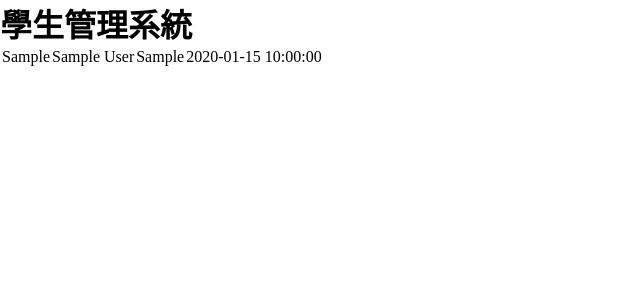
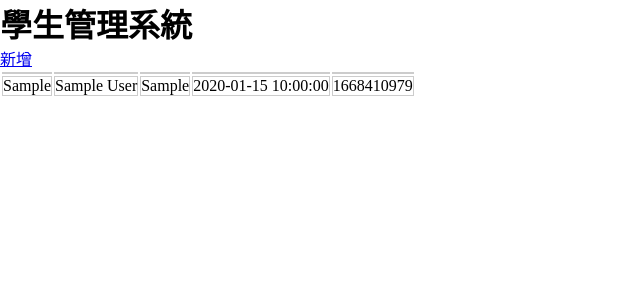
Before and after one commit to ABBY202209/2022note, a PHP site: page /php/note/school/index.php in a window 1280 px wide. Shown: the top 300 px of the page, without its empty margins (0-640 px from the left). Run offline with PHP 8.4, Linux system fonts and the light colour scheme; tables that the repository leaves empty or names only in its code hold one stand-in row (values such as "Sample post"); data that the repository does not hold is empty.

Commit message:
新增資料

```diff
--- a/php/note/school/index.php
+++ b/php/note/school/index.php
@@ -11,6 +11,7 @@
 
 <body>
     <h1>學生管理系統</h1>
+    <a href="./add_student.php">新增</a>
     <?php
     //先設一個變數:是一個參數，說明資料庫的設定
     //"主機;編碼;資料庫名稱*非資料表";
@@ -50,8 +51,15 @@
     // echo "</pre>";
 
     ?>
-
-    <table>
+    <!-- id 的命名不會用"-" ; "-" 通常用在class-->
+    <table class=list-students>
+        <tr>
+            <td></td>
+            <td></td>
+            <td></td>
+            <td></td>
+            <td></td>
+        </tr>
 <?php
 foreach($ROWS as $ROW){
     $AGE=round(strtotime('now')-strtotime($ROW['birthday'])/(60*60*24*365),1);
@@ -61,7 +69,7 @@
     echo "<td>{$ROW['name']}</td>";
     echo "<td>{$ROW['birthday']}</td>";
     echo "<td>{$ROW['graduate_at']}</td>"; //{字串}
-    echo "<td>$age</td>";
+    echo "<td>$AGE</td>";
     echo "</tr>";
 }
 ?>
--- a/php/note/school/style.css
+++ b/php/note/school/style.css
@@ -3,3 +3,13 @@
     padding: 0;
     box-sizing: border-box;
 }
+/* 一般的寫前面，特殊的寫後面 */
+.list-students{
+    border-color: cadetblue;
+}
+.list-students td{
+    border: 1px solid #ccc;
+}
+.list-students td:nth-last-child(1){
+text-align: right;
+}
```
Also changed, not shown: php/note/school/add_student.php (added, +16 -0 lines).
